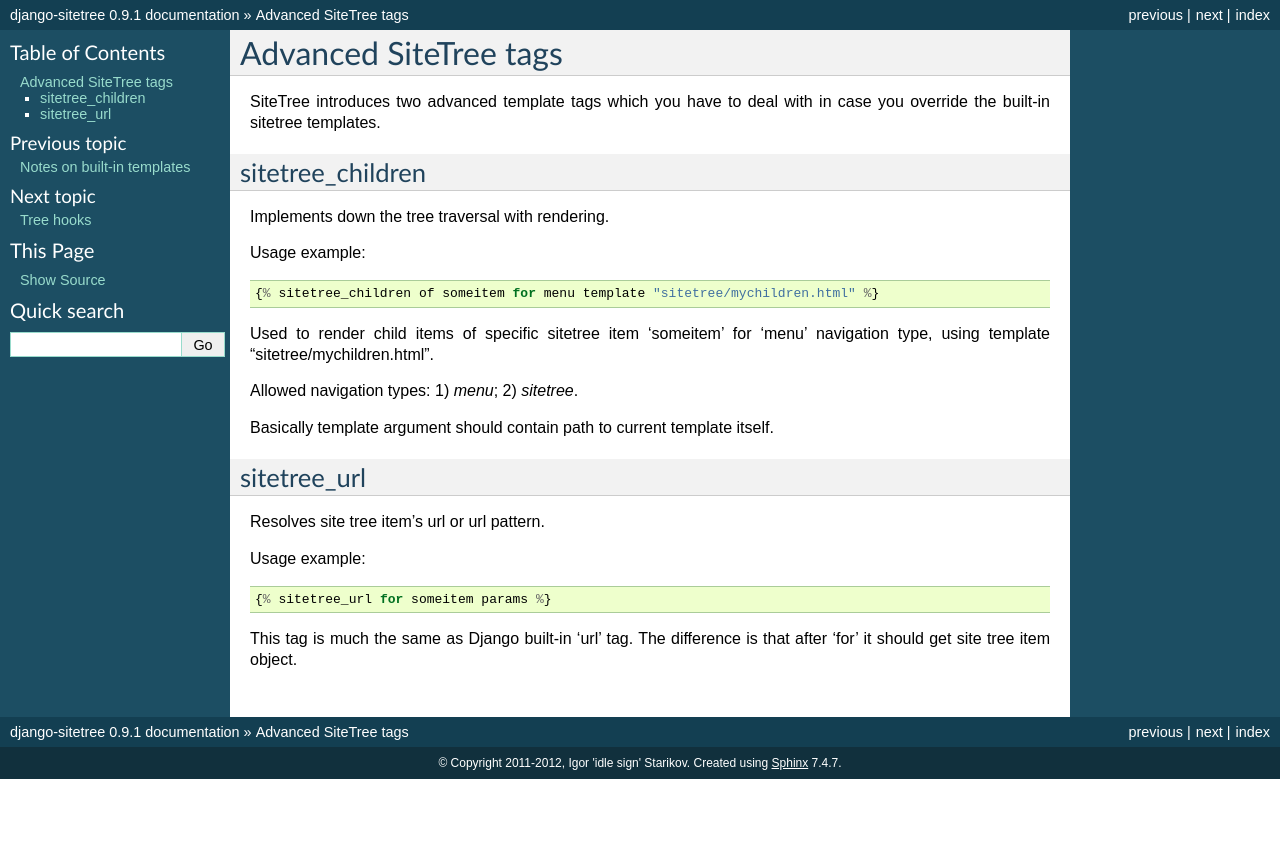
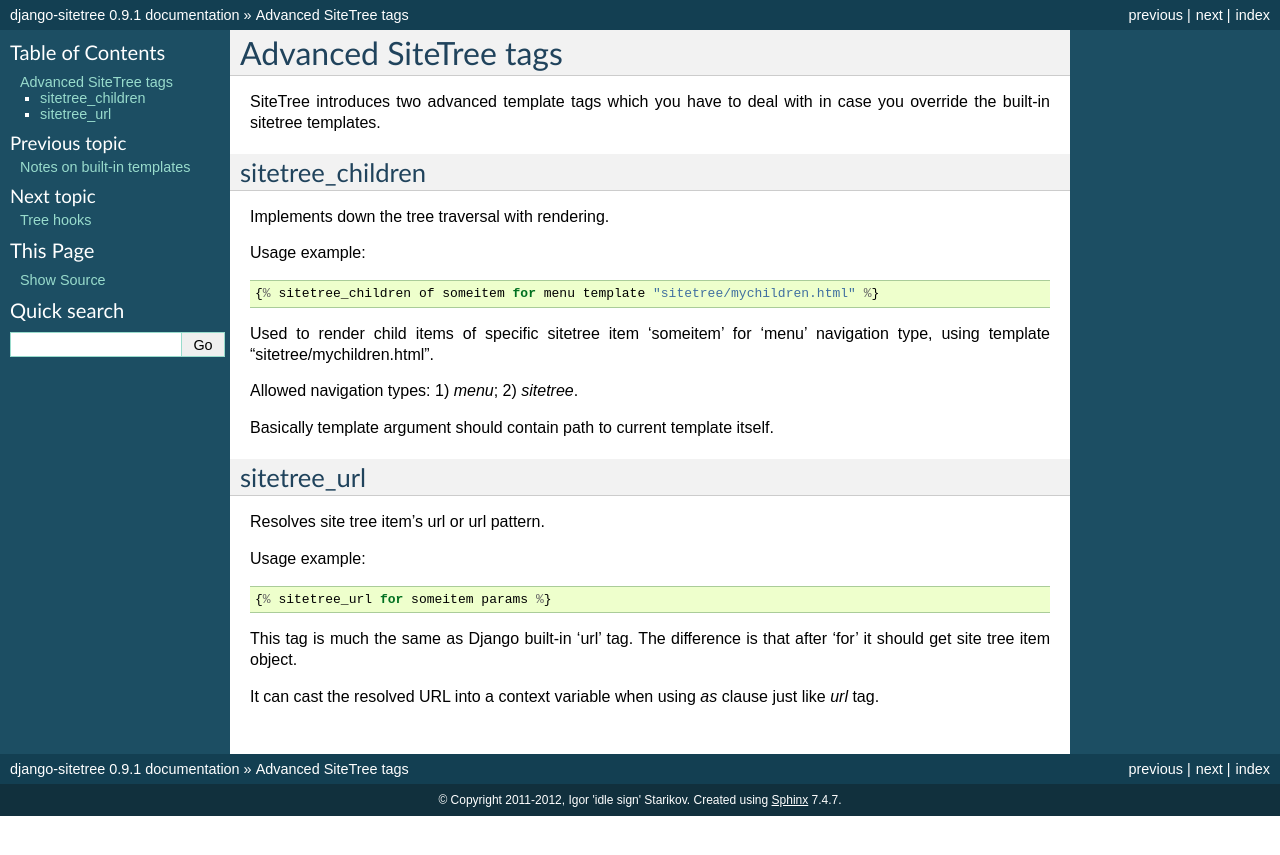
Before and after one commit to idlesign/django-sitetree, a Sphinx documentation site: the page built from docs/source/tagsadv.rst, in a window 1280 px wide. Shown: the top 855 px of the page. Built offline with Sphinx 7.4.7, drawn with Linux system fonts in a browser that asks for light colours.

Commit message:
Extended docs on sitetree_url tag.

```diff
--- a/docs/source/tagsadv.rst
+++ b/docs/source/tagsadv.rst
@@ -34,3 +34,5 @@ Usage example::
 {% sitetree_url for someitem params %}
 
 This tag is much the same as Django built-in 'url' tag. The difference is that after 'for' it should get site tree item object.
+
+It can cast the resolved URL into a context variable when using `as` clause just like `url` tag.
```
